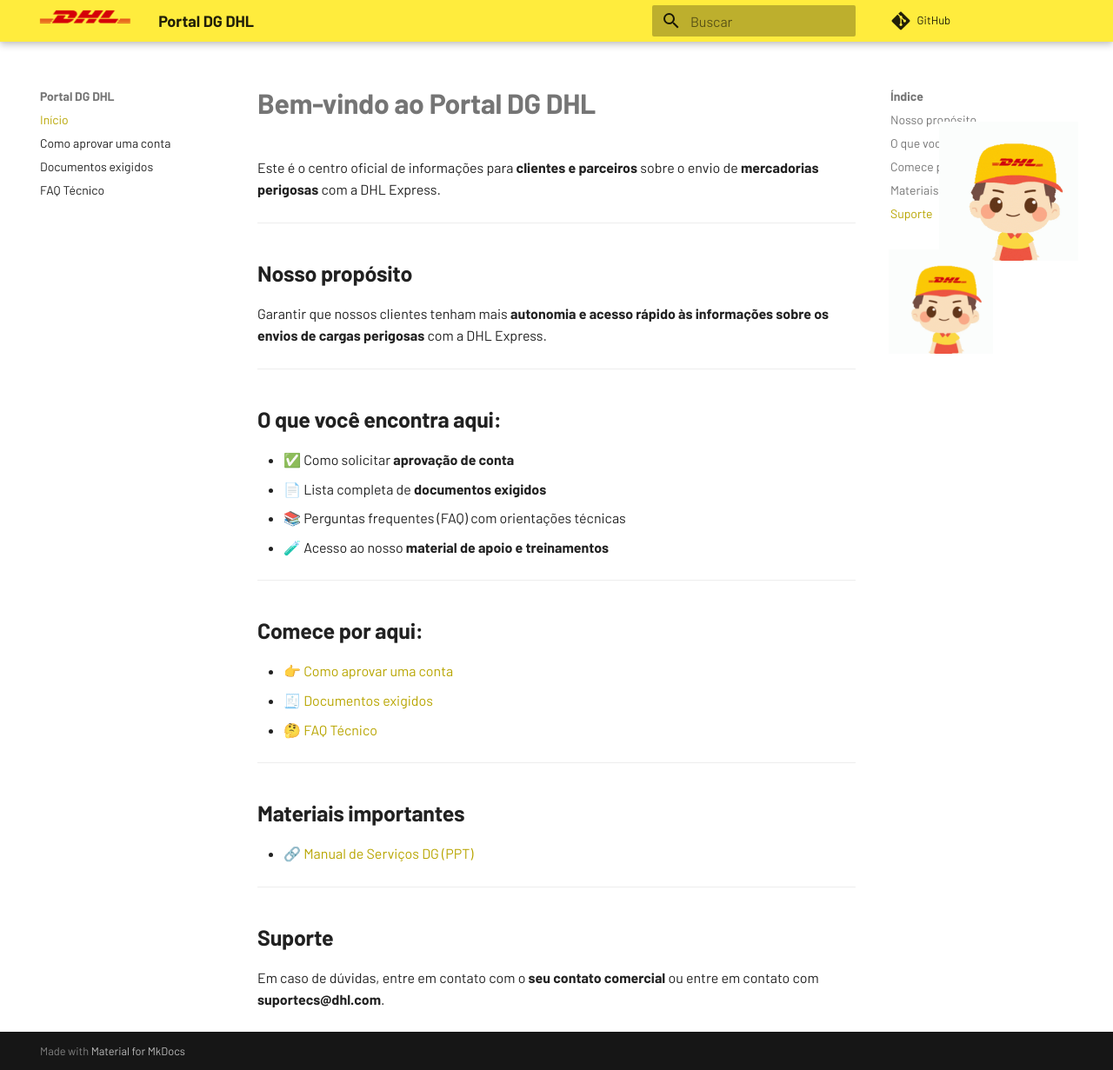
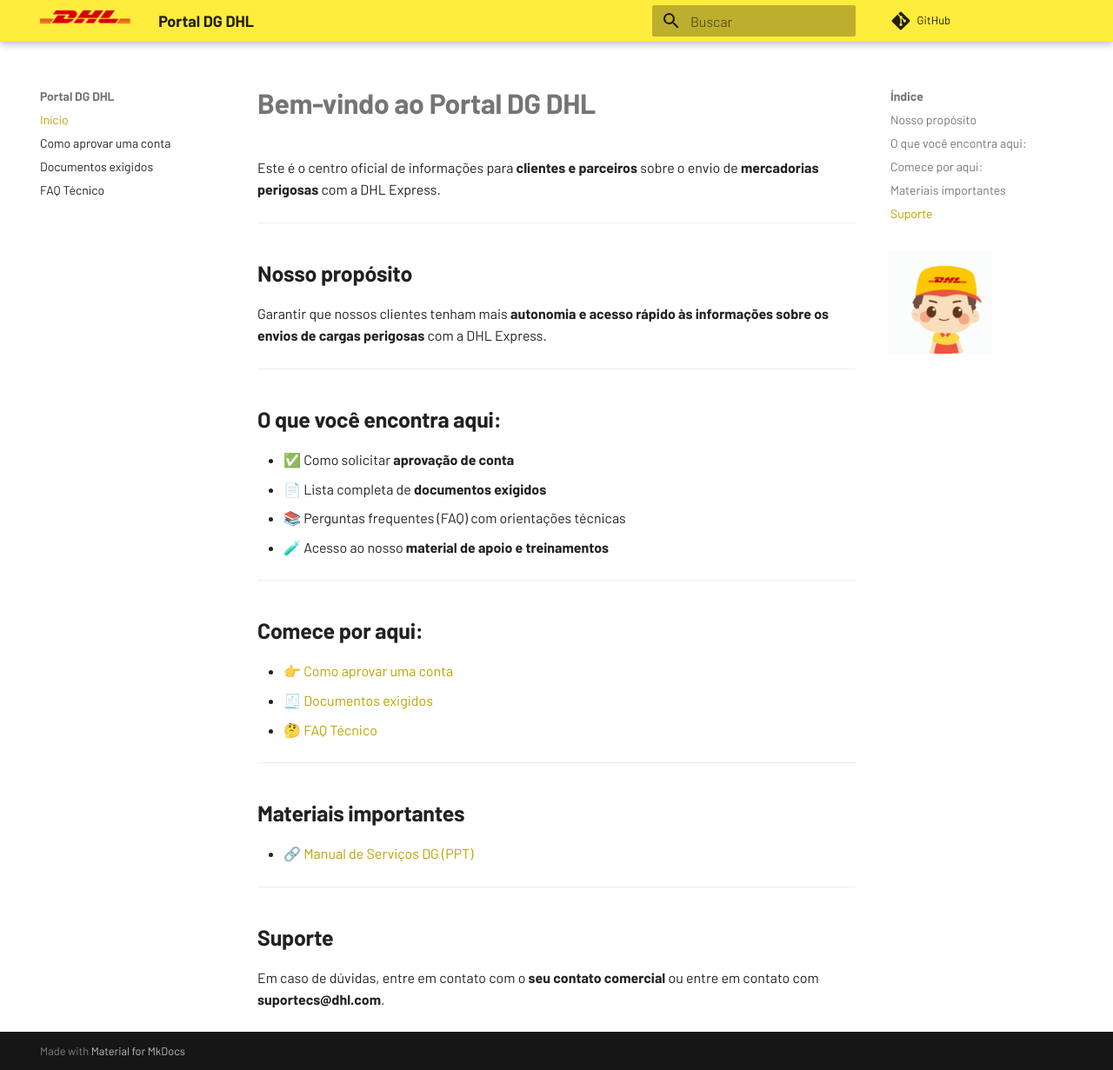
Before and after one commit to portaldangerousgoods/dpdhl, an MkDocs documentation site: the page built from docs/index.md, in a window 1280 px wide and 1231 px high. Shown: the whole window at 87% size. Built offline with MkDocs 1.6.1 and Material for MkDocs 9.7.7, drawn with Linux system fonts in a browser that asks for light colours; comment, search, counter and statistics services are not loaded.

Commit message:
Update index.md

```diff
--- a/docs/index.md
+++ b/docs/index.md
@@ -36,7 +36,3 @@
 ## **Suporte**
 
 Em caso de dúvidas, entre em contato com o **seu contato comercial** ou entre em contato com **suportecs@dhl.com**.
-
-<div style="position: absolute; top: 140px; right: 40px; z-index: 0;">
-  <img src="avião-dhl.gif" alt="avião DHL" width="160px" />
-</div>
```
